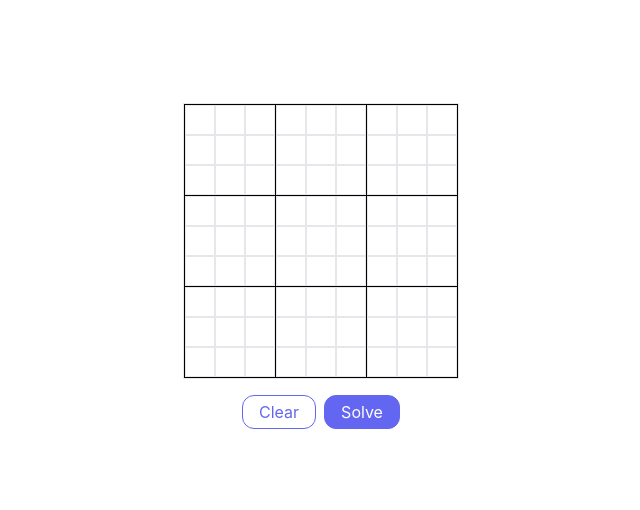
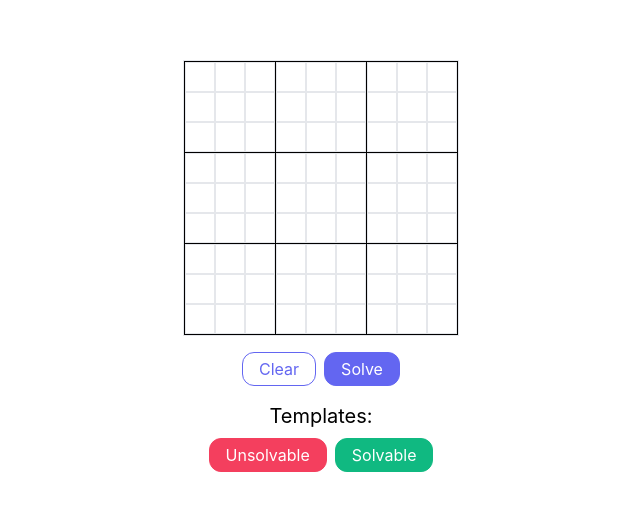
Before and after one commit to nickderaj/Sudoku-Solver, a Next.js app: page / in a window 1280 px wide. Shown: the part 134-644 px from the top of the page, without its empty margins (319-959 px from the left). Built offline with nearby package versions, Linux system fonts and the light colour scheme.

Commit message:
feat: add templates

```diff
--- a/src/components/Board/BoardInput.tsx
+++ b/src/components/Board/BoardInput.tsx
@@ -1,6 +1,6 @@
 import Button from '@/elements/buttons/Button';
 import { useState } from 'react';
-import { EMPTY_BOARD } from 'src/constants/board.constants';
+import { EMPTY_BOARD, SOLVABLE_BOARD, UNSOLVABLE_BOARD } from 'src/constants/board.constants';
 import Board from './Board';
 import { solveBoard } from './helpers/solver';
 
@@ -33,17 +33,27 @@ const BoardInput: React.FC = () => {
   };
 
   const handleSolve = () => {
-    const newBoard = solveBoard(board);
-    console.log(newBoard);
-    if (newBoard) {
+    const newBoard = [...JSON.parse(JSON.stringify(board))]; // deep copy
+    if (solveBoard(newBoard)) {
       setBoard(newBoard);
-      setIsSolved(true);
+    } else {
+      alert('Puzzle is unsolvable');
     }
   };
 
   const handleClear = () => {
     setIsSolved(false);
     setBoard(EMPTY_BOARD);
+  };
+
+  const handleSolvable = () => {
+    setIsSolved(false);
+    setBoard(SOLVABLE_BOARD);
+  };
+
+  const handleUnsolvable = () => {
+    setIsSolved(false);
+    setBoard(UNSOLVABLE_BOARD);
   };
 
   return (
@@ -53,6 +63,11 @@ const BoardInput: React.FC = () => {
         <Button onClick={handleClear} title="Clear" variant="secondary" />
         <Button onClick={handleSolve} title="Solve" />
       </div>
+      <p className="mt-4 text-xl">Templates:</p>
+      <div className="flex mt-2 gap-2">
+        <Button onClick={handleUnsolvable} title="Unsolvable" variant="red" />
+        <Button onClick={handleSolvable} title="Solvable" variant="green" />
+      </div>
     </div>
   );
 };
--- a/src/components/Board/helpers/solver.ts
+++ b/src/components/Board/helpers/solver.ts
@@ -39,14 +39,14 @@ const isValid = (board: number[][], row: number, col: number, num: number): bool
   return true;
 };
 
-export const solveBoard = (board: number[][]): number[][] | null => {
+export const solveBoard = (board: number[][]): boolean => {
   // Find the next empty cell
   const emptyCell = findEmptyCell(board);
   const row = emptyCell[0];
   const col = emptyCell[1];
 
   // If there are no empty cells, the puzzle is solved
-  if (row === -1 && col === -1) return board;
+  if (row === -1 && col === -1) return true;
 
   // Try each number from 1 to 9
   for (let num = 1; num <= 9; num++) {
@@ -54,8 +54,9 @@ export const solveBoard = (board: number[][]): number[][] | null => {
       board[row][col] = num;
 
       // Recursively solve the puzzle
-      const solved = solveBoard(board);
-      if (solved) return solved;
+      if (solveBoard(board)) {
+        return true;
+      }
 
       // If the recursive call doesn't solve the puzzle, backtrack
       board[row][col] = 0;
@@ -63,5 +64,5 @@ export const solveBoard = (board: number[][]): number[][] | null => {
   }
 
   // If no number works, backtrack
-  return null;
+  return false;
 };
--- a/src/constants/board.constants.ts
+++ b/src/constants/board.constants.ts
@@ -10,7 +10,7 @@ export const EMPTY_BOARD: number[][] = [
   [0, 0, 0, 0, 0, 0, 0, 0, 0],
 ];
 
-export const SOLVEABLE_BOARD: number[][] = [
+export const SOLVABLE_BOARD: number[][] = [
   [0, 5, 2, 0, 4, 1, 8, 3, 9],
   [0, 0, 0, 0, 7, 3, 0, 6, 0],
   [3, 6, 1, 0, 5, 9, 7, 0, 2],
@@ -21,3 +21,15 @@ export const SOLVEABLE_BOARD: number[][] = [
   [0, 2, 7, 9, 0, 6, 0, 0, 0],
   [0, 0, 0, 0, 0, 2, 0, 8, 0],
 ];
+
+export const UNSOLVABLE_BOARD: number[][] = [
+  [5, 1, 6, 8, 4, 9, 7, 3, 2],
+  [3, 0, 7, 6, 0, 5, 0, 0, 0],
+  [8, 0, 9, 7, 0, 0, 0, 6, 5],
+  [1, 3, 5, 0, 6, 0, 9, 0, 7],
+  [4, 7, 2, 5, 9, 1, 0, 0, 6],
+  [9, 6, 8, 3, 7, 0, 0, 5, 0],
+  [2, 5, 3, 1, 8, 6, 0, 7, 4],
+  [6, 8, 4, 2, 0, 7, 5, 0, 0],
+  [7, 9, 1, 0, 5, 0, 6, 0, 8],
+];
--- a/src/elements/buttons/Button.tsx
+++ b/src/elements/buttons/Button.tsx
@@ -1,7 +1,7 @@
 export interface IButton extends React.ButtonHTMLAttributes<HTMLButtonElement> {
   title: string;
   className?: string;
-  variant?: 'primary' | 'secondary';
+  variant?: 'primary' | 'secondary' | 'red' | 'green';
 }
 
 // Reusable styled button with a primary and secondary variant, could add others like 'error' and 'warning' if needed
@@ -16,6 +16,12 @@ const Button: React.FC<IButton> = ({ title, variant = 'primary', className, ...p
       case 'secondary':
         return `border-indigo-500 text-indigo-500 disabled:border-neutral-500
           disabled:text-neutral-500 ${commonClasses} ${className}`;
+      case 'red':
+        return `bg-rose-500 text-white hover:brightness-125 border-rose-500
+        disabled:bg-neutral-500 disabled:border-neutral-500 ${commonClasses} ${className}`;
+      case 'green':
+        return `bg-emerald-500 text-white hover:brightness-125 border-emerald-500
+          disabled:bg-neutral-500 disabled:border-neutral-500 ${commonClasses} ${className}`;
     }
   };
 
```
